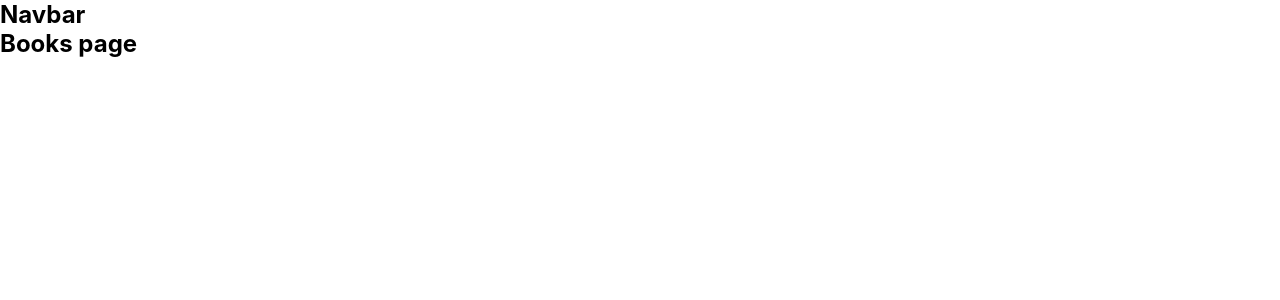
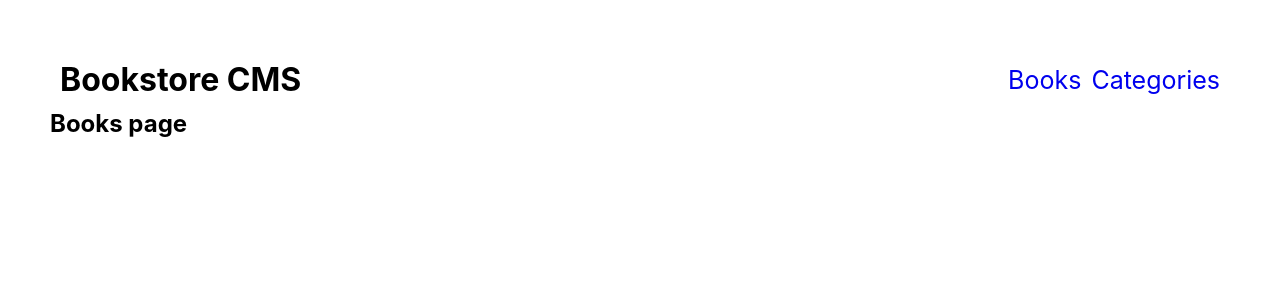
Before and after one commit to wuletawwonte/bookstore, a React (Create React App) app: page / in a window 1280 px wide. Shown: the top 300 px of the page. Built offline with nearby package versions, Linux system fonts and the light colour scheme.

Commit message:
Add navbar and style it

```diff
--- a/src/App.css
+++ b/src/App.css
@@ -2,3 +2,25 @@
   margin: 0;
   padding: 0;
 }
+
+.main-container {
+  padding: 50px;
+}
+
+.navbar {
+  display: flex;
+  justify-content: space-between;
+  align-items: center;
+  padding: 10px;
+}
+
+.menu-links {
+  list-style: none;
+  display: flex;
+  gap: 10px;
+  font-size: 25px;
+}
+
+.menu-links a {
+  text-decoration: none;
+}
--- a/src/App.js
+++ b/src/App.js
@@ -8,14 +8,14 @@ import './App.css';
 
 const App = () => {
   return (
-    <>
+    <div className="main-container">
       <Navbar />
       <Routes>
         <Route path="/" exact element={<BooksPage /> } />
         <Route path="/categories" element={<CategoriesPage /> } />
         <Route path="*" element={<NoMatch />} />
       </Routes>
-    </>
+    </div>
   );
 }
 
--- a/src/components/Navbar.js
+++ b/src/components/Navbar.js
@@ -1,8 +1,24 @@
 import React from 'react';
+import { Link } from 'react-router-dom';
+import links from '../routes';
 
 const Navbar = () => {
   return (
-    <h2>Navbar</h2>
+    <div className="navbar">
+      <h1>Bookstore CMS</h1>
+      <nav>
+        <ul className="menu-links">
+          {links.map(link => (
+           <li key={link.id}>
+             <Link to={link.path}>{link.text}</Link>
+           </li>
+          )
+
+          )}
+
+        </ul>
+      </nav>
+    </div>
   );
 }
 
--- /dev/null
+++ b/src/routes.js
@@ -0,0 +1,14 @@
+const links = [
+  {
+    id: 1,
+    path: '/',
+    text: 'Books',
+  },
+  {
+    id: 2,
+    path: '/categories',
+    text: 'Categories',
+  }
+];
+
+export default links;
```
Also changed, not shown: src/components/Book.js (added).
